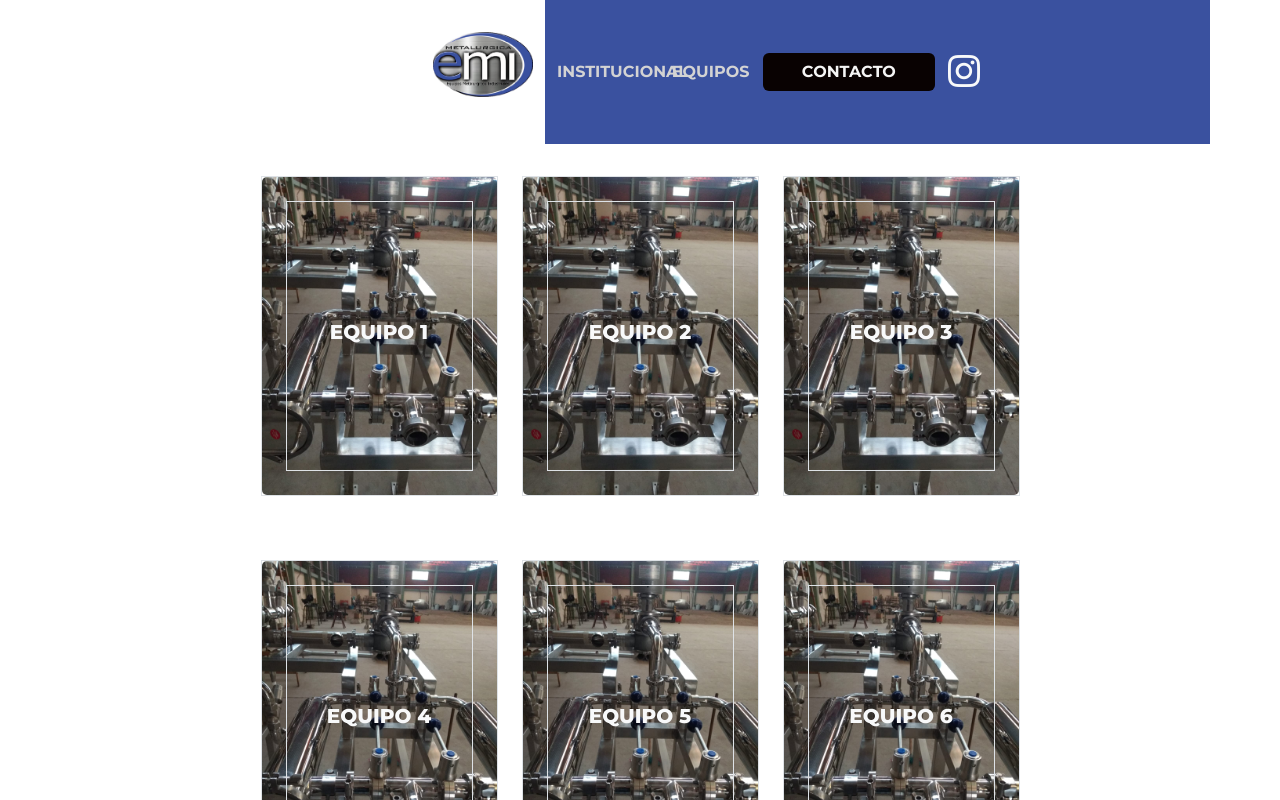
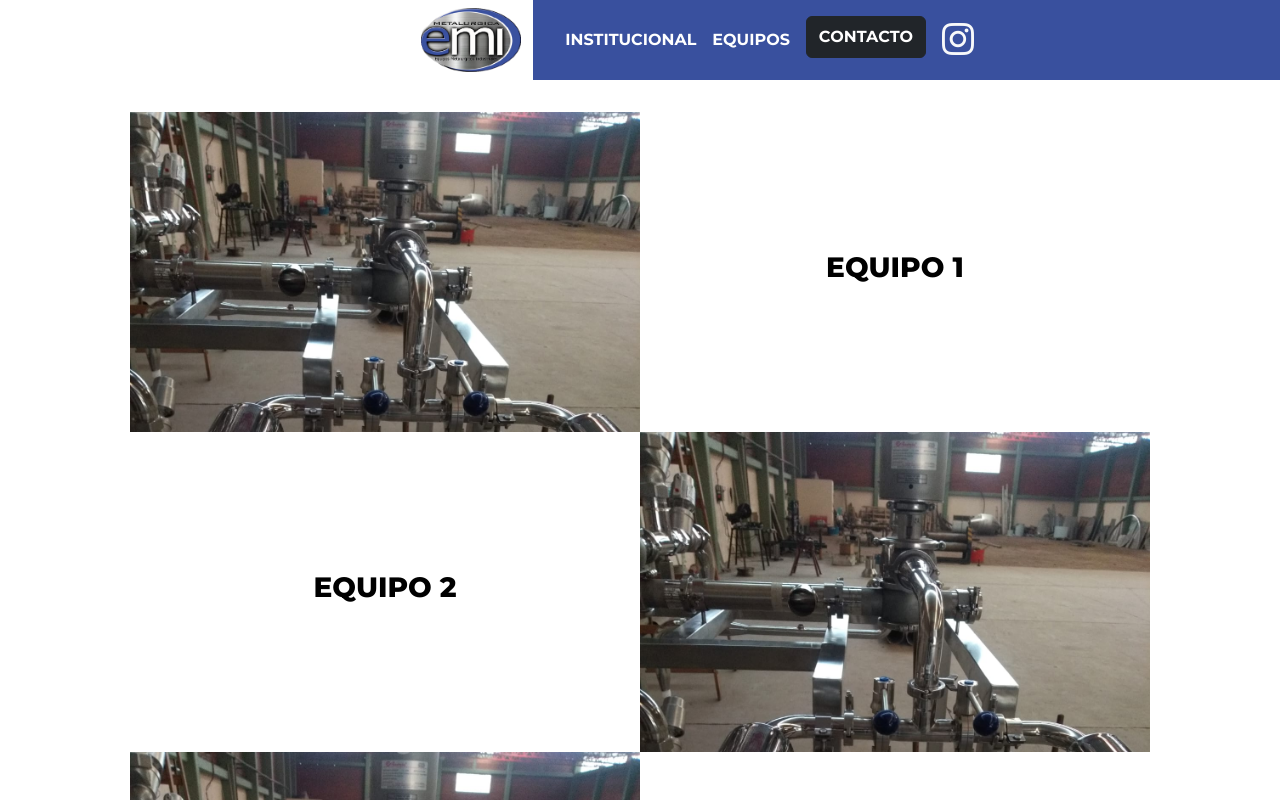
Before and after one commit to LJMDZST/emi-metalurgica, a React (Vite) app: page /emi-metalurgica/equipos in a window 1280 px wide. Shown: the top 800 px of the page. Built offline with nearby package versions, Linux system fonts and the light colour scheme.

Commit message:
navbar collapse y nuevas tarjetas

```diff
--- a/src/components/Equipo/CardEquipo.css
+++ /dev/null
@@ -1,3 +0,0 @@
-#card-equipo-titulo {
-    font-family: card;
-}
--- a/src/components/Equipo/CardEquipo.tsx
+++ b/src/components/Equipo/CardEquipo.tsx
@@ -1,29 +1,28 @@
-import './CardEquipo.css'
-export const CardEquipo = ({titulo = '', srcImg = '#'}) => {
 
-    const handleMouseOver = (e: React.MouseEvent<HTMLDivElement, MouseEvent>)=>{
-        e.preventDefault();
+export const CardEquipo = ({titulo = '', srcImg = '#', invertido = false}) => {
 
-        e.currentTarget.style.backgroundColor = 'rgba(58, 81, 159,0.75)';
-    }
 
-    const handleMouseLeave = (e: React.MouseEvent<HTMLDivElement, MouseEvent>)=>{
-        e.preventDefault();
-
-        e.currentTarget.style.backgroundColor ='rgba(0,0,0,0.25)';
-    }
 
   return (
-    <div className="card border rounded-0 text-bg-transparent " style={{height : '20em' , width:'15em'}}>
-        <img src={srcImg} className="card-img" alt="card-equipo" width={'15em'} height={'100%'}/>
-        <div className="card-img-overlay border rounded-0 m-4" onMouseLeave={ handleMouseLeave} onMouseOver={ handleMouseOver } >
-            <div className="row align-items-center" style={{height : '100%'}}>
+    <div className=" container-md " style={{ fontFamily : 'card' }}>
+       <div className="row">
+            <div className={`col-md d-flex align-items-center justify-content-center `}
+                style={invertido ? undefined : { backgroundImage : `url(${srcImg})`, backgroundSize : 'cover', height : '20em' } }
+            >
+                {
+                    invertido && <h3 className="text-center">{titulo}</h3>
+                }
 
-                <div className="col-md text-center">
-                    <h5 id="card-equipo-titulo" className="card-title text-light" >{titulo}</h5>
-                </div>
             </div>
-        </div>
+            <div className="col-md d-flex align-items-center justify-content-center"
+                style={invertido ?  { backgroundImage : `url(${srcImg})`, backgroundSize : 'cover', height : '20em'  } : undefined }
+            >
+                {
+                    !invertido && <h3 className="text-center">{titulo}</h3>
+                }
+            </div>
+       </div>
+
     </div>
   )
 }
--- a/src/components/Equipo/SectionEquipo.tsx
+++ b/src/components/Equipo/SectionEquipo.tsx
@@ -10,11 +10,11 @@ export const SectionEquipo = ({
     srcImg3 = ''
 }) => {
   return (
-    <div className='container-md-10  p-5' style={{margin : '-1em auto'}}>
-         <div className="row justify-content-center  ">
-            <div className="col-lg-3 d-flex justify-content-center"> <CardEquipo titulo={titulo1} srcImg={srcImg1}/></div>
-            <div className="col-lg-3 d-flex justify-content-center"> <CardEquipo titulo={titulo2}  srcImg={srcImg2}/></div>
-            <div className="col-lg-3 d-flex justify-content-center"> <CardEquipo titulo={titulo3}  srcImg={srcImg3}/></div>
+    <div className='container-fluid  p-5' style={{margin : '-1em auto'}}>
+         <div className="row row-cols-1 justify-content-center  ">
+            <div className="col d-flex justify-content-center"> <CardEquipo titulo={titulo1} srcImg={srcImg1}  invertido={false}/></div>
+            <div className="col d-flex justify-content-center"> <CardEquipo titulo={titulo2}  srcImg={srcImg2} invertido={true}/></div>
+            <div className="col d-flex justify-content-center"> <CardEquipo titulo={titulo3}  srcImg={srcImg3} invertido={false}/></div>
 
         </div>
     </div>
--- a/src/components/Header/Header.css
+++ /dev/null
@@ -1,28 +0,0 @@
-header {
-
-
-    background-color: rgb(58, 81, 159) ;
-
-    font-family: header;
-
-    animation: dezplazar-abajo;
-
-    animation-duration: 1s;
-  }
-
-  @media (max-width : 760px)  {
-
-    header {
-      justify-content: center ;
-    }
-
-  }
-
-  @media (min-width : 761px)  {
-
-    header {
-      justify-content: space-between ;
-
-    }
-
-  }
--- a/src/components/Header/Header.tsx
+++ b/src/components/Header/Header.tsx
@@ -1,35 +1,42 @@
 
 import { Navbar } from '../Navbar/Navbar'
 import { Logo } from '../Logo/Logo';
-import './Header.css'
+
 import { useEffect, useState } from 'react';
 export const Header = () => {
 
-  const classValue43 = 'col-md-5  d-flex justify-content-center align-content-center';
-  const classValue169 = 'col-md-5  d-flex justify-content-end align-content-center';
-  const [width, setWidth] = useState(window.innerWidth)
+  const [scrollY, setScrollY] = useState(window.scrollY);
   useEffect(() => {
-    const handleResize = () => {
-      setWidth(window.innerWidth);
+    const handleScroll = () => {
+      setScrollY(window.scrollY);
     };
 
-    window.addEventListener('resize', handleResize);
+    window.addEventListener('scroll', handleScroll);
 
     return () => {
-      window.removeEventListener('resize', handleResize);
+      window.removeEventListener('scroll', handleScroll);
     };
   }, [])
 
 
 
   return (
-    <header id='cabecera' className='container position-sticky top-0 ' style={{zIndex : 1000,minHeight:"9em"} }>
-      <div className='row' style={{  maxWidth : width > 1360 ? '100em' : width > 900 ? '90.5em' : '75.5em' , minHeight:"9em"}}>
-        <div className={width < 700 ? classValue43 : classValue169} style={{backgroundColor : 'white'}}>
-         <Logo />
-        </div>
-        <div className='col-md-7 animate__animated animate__fadeInRight'>
-          <Navbar />
+    <header id='cabecera' className='container-fluid position-sticky top-0 p-0' style={{
+      fontFamily : 'header',
+       position : scrollY > 10 ? 'sticky' : undefined,
+       zIndex : scrollY > 10 ? 3 : undefined
+       } }>
+      <div className={scrollY < 10 ? 'container-fluid' : 'container-md' } >
+        <div className='row' >
+          <div className='col-5  d-flex justify-content-end align-content-center'
+            style={{backgroundColor : scrollY === 0 ? 'rgba(255,255,255)' : 'rgba(255,255,255,0.3)'}}>
+            <Logo />
+          </div>
+          <div className='col-7 animate__animated animate__fadeInRight'
+            style={{backgroundColor :  scrollY === 0 ? 'rgb(57,80,158)': 'rgba(57,80,158,0.9)'}}
+          >
+            <Navbar />
+          </div>
         </div>
       </div>
     </header>
--- a/src/components/Logo/Logo.css
+++ /dev/null
@@ -1,12 +0,0 @@
-
-#logo {
-
-    margin-top: 2em;
-}
-
-@media screen and (max-width:700px) {
-    #logo {
-
-        margin-top: 0.5em;
-    }
-}
--- a/src/components/Logo/Logo.tsx
+++ b/src/components/Logo/Logo.tsx
@@ -1,9 +1,9 @@
 import { Link } from 'react-router-dom'
 import logoPng from '../../assets/logo/logo.png'
-import './Logo.css'
+
 export const Logo = () => {
   return (
-    <span id="logo" >
+    <span className='align-content-center justify-content-end' >
       <Link to={'/emi-metalurgica'} style={{ color:'unset',textDecoration:"none" }}>
         <img src={logoPng} width={100} />
       </Link>
--- a/src/components/Navbar/Navbar.css
+++ /dev/null
@@ -1,49 +0,0 @@
-
-
-a {
-    text-decoration: none;
-    color: lightgray;
-}
-
-nav {
-    margin-left: 30em;
-}
-
-#btn-contacto {
-    background-color: #090202;
-    color : whitesmoke
-}
-
-@media screen and (max-width : 700px) {
-    nav {
-        margin-left: 1em;
-
-
-        flex-direction: column;
-        font-size: 0.6rem;
-        justify-content: center;
-    }
-    .item-menu {
-       font-size: 1.2rem;
-
-       text-align: center;
-    }
-
-}
-
-
-@media screen and (min-width : 761px) {
-    nav {
-       margin-right: 1rem;
-    }
-
-}
-
-@keyframes resaltar {
-    from {
-        padding : 0;
-    }
-    to {
-        padding : 0.3em;
-    }
-}
--- a/src/components/Navbar/Navbar.tsx
+++ b/src/components/Navbar/Navbar.tsx
@@ -1,21 +1,8 @@
 
 import { Link } from "react-router-dom"
 
-import './Navbar.css'
 
 export const Navbar = () => {
-
-  const handleMouseOver = (e : React.MouseEvent<HTMLDivElement, MouseEvent>) =>{
-    e.preventDefault();
-
-    e.currentTarget.className = `${e.currentTarget.className} animate__animated animate__pulse`;
-
-  }
-  const handleMouseLeave = (e : React.MouseEvent<HTMLDivElement, MouseEvent>,width : number) =>{
-    e.preventDefault();
-    e.currentTarget.className = `col-md-${width} text-center`;
-
-  }
 
 
 
@@ -31,24 +18,30 @@ export const Navbar = () => {
   }
 
   return (
-    <nav className="row align-items-center justify-content-start gx-5 " style={{height:"100%"}}>
-       <div className=" col-md-2 text-center "
-        onMouseOver={handleMouseOver}
-        onMouseLeave={e => handleMouseLeave(e,2)}
-      >
-        <Link className='item-menu' to={"about"}  style={{textDecoration:"none"}} onClick={handleInstitucional}> INSTITUCIONAL </Link>
+    <nav className=" navbar navbar-expand-md bg-transparent " style={{height:"100%"}}>
+      <div className="container-fluid d-flex justify-content-end">
+        <button className="navbar-toggler" type="button"
+            data-bs-toggle="collapse" data-bs-target="#menu" >
+          <span className="navbar-toggler-icon"></span>
+        </button>
+        <div className="collapse navbar-collapse " id="menu">
+          <div className="navbar-nav me-auto"  >
+            <Link className='nav-link align-content-center' to={"about"}  style={{textDecoration:"none"}} onClick={handleInstitucional}>
+              <span className="navbar-text text-white"> INSTITUCIONAL</span>
+            </Link>
+            <Link className='nav-link align-content-center' to={"equipos"}  style={{textDecoration:"none"}}>
+             <span className="navbar-text text-white"> EQUIPOS </span>
+            </Link>
+            <Link  className="nav-link  " to={'contact'} style={{textDecoration:"none"}} >
+              <span className="navbar-text btn btn-dark text-white">  CONTACTO  </span>
+            </Link>
+            <Link className=" nav-link " to={'#'} onClick={handleClickInstagram} style={{textDecoration:"none"}}  title="instagram/emi_metalurgica">
+              <span className="navbar-text"><i className="bi bi-instagram text-light" /> </span>
+            </Link>
+          </div>
+        </div>
 
       </div>
-      <div className=" col-md-2  text-center"
-                onMouseOver={handleMouseOver}
-                onMouseLeave={e => handleMouseLeave(e,2)}
-      >
-        <Link className='item-menu' to={"equipos"}  style={{textDecoration:"none"}}> EQUIPOS </Link>
-      </div>
-
-
-      <Link id="btn-contacto" to={'contact'} className="col-md-3 btn  "> CONTACTO </Link>
-      <Link to={'#'} onClick={handleClickInstagram} className="col-md-1 btn " title="instagram/emi_metalurgica"> <i className="bi bi-instagram text-light" /> </Link>
     </nav>
   )
 }
--- a/src/pages/Home/Home.tsx
+++ b/src/pages/Home/Home.tsx
@@ -10,7 +10,7 @@ import imgHome2 from '../../assets/images/home/Recurso1.png';
 import imgHome3 from '../../assets/images/home/Recurso2.png';
 
 
-import cardEquipo1 from '../../assets/images/equipos-home/card-equipo1.jpg'
+// import cardEquipo1 from '../../assets/images/equipos-home/card-equipo1.jpg'
 import  './Home.css';
 import { useEffect, useState } from "react";
 import { Contact } from "../Contact/Contact";
@@ -38,7 +38,7 @@ export const Home = () => {
 
   return (
 
-      <main className='container animate__animated animate__fadeIn' >
+      <main className='container-fluid animate__animated animate__fadeIn' >
 
 
           <div className='row row-cols-1 bg-light' >
@@ -48,14 +48,25 @@ export const Home = () => {
                   backgroundPosition : 'center',
                   backgroundColor : "rgba(0,0,0,0.3)",
                   transition : 'background-image 1000ms ease-in',
+
                   minHeight:"40em"
                 }}>
+                  <div style={{
+                    backgroundColor : 'rgba(57,80,158,0.5)',
+                    height : '100%'
+                  }}>
+                    <div className="container" style={{height : '100%'}}>
                       <div   className="row align-items-center " >
                           <div className="col-5 p-3 ms-3  text-light animate__animated animate__fadeInDown  animate__slow" >
                             <div className="row justify-content-center ms-5 mt-5">
                               <div className="col-10 ">
-                              <h1 >METALURGICA EMI </h1>
+                                  <h1  ><span className="text-start">EQUIPOS </span></h1>
+                                  <h1  ><span className="text-start">METALÚRGICOS </span></h1>
+                                  <h1  ><span className="text-start">INDUSTRIALES </span></h1>
+
                                   <h2 style={{ fontSize : "1.12em" }}> Diseñamos y fabricamos equipos industriales </h2>
+                              </div>
+                            </div>
                           </div>
                       </div>
                     </div>
@@ -67,7 +78,7 @@ export const Home = () => {
             </div>
             <div className="col p-5 bg-white text-center" style={{minHeight:"40em"}}>
                <SectionEquipo
-                  srcImg1={cardEquipo1} srcImg2={cardEquipo1} srcImg3={cardEquipo1}
+                  srcImg1={imgHome1} srcImg2={imgHome1} srcImg3={imgHome1}
                   titulo1='EQUIPO 1'  titulo2='EQUIPO 2'  titulo3='EQUIPO 3'
                />
             </div>
```
Lines whose indentation alone changed are shown as unchanged.
